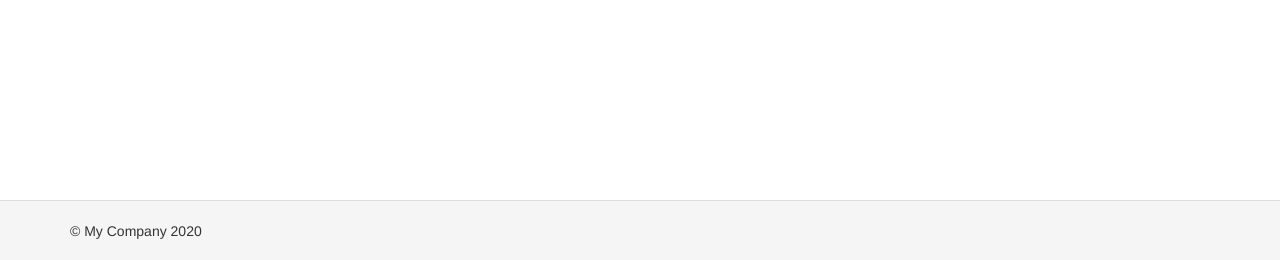
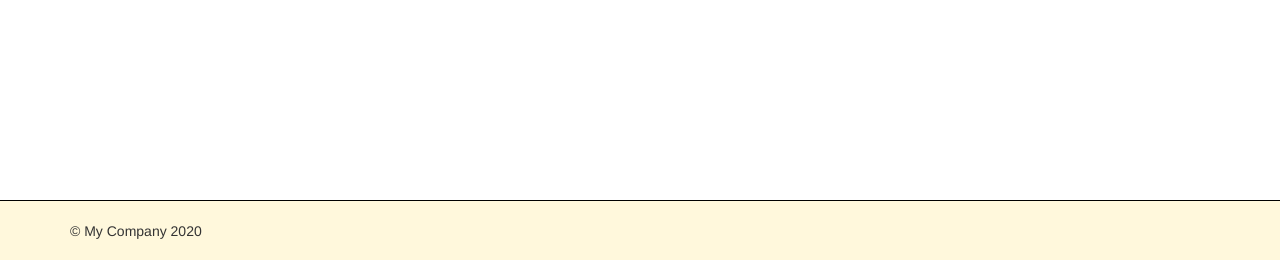
Before and after one commit to lis3nok/ekz, a Yii app: template basic/views/lk/index.php in a window 1280 px wide. Shown: the part 540-800 px from the top of the page. Run offline with PHP 8.4 and a stand-in for Yii, Linux system fonts and the light colour scheme; the template is opened without the code that fills it, so the values that code supplies are empty; some libraries are stand-ins or nearby versions.

Commit message:
комментарии

```diff
--- a/basic/config/web.php
+++ b/basic/config/web.php
@@ -43,7 +43,7 @@ $config = [
             ],
         ],
         'db' => $db,
-
+        // ЧПУ
         'urlManager' => [
             'enablePrettyUrl' => true,
             'showScriptName' => false,
--- a/basic/controllers/AdminController.php
+++ b/basic/controllers/AdminController.php
@@ -12,12 +12,13 @@ use app\models\ContactForm;
 
 class AdminController extends Controller
 {
-
+    //ограничение доступа
     public function beforeAction($action){
-
+        // отсекаем гостей
         if(Yii::$app->user->isGuest ){
             return $this->redirect(['site/login']);
          }
+        //  отсекаем не админов
         if( Yii::$app->user->identity->admin == 0){
              return $this->redirect(['site/login']);
           }
--- a/basic/controllers/LkController.php
+++ b/basic/controllers/LkController.php
@@ -12,12 +12,13 @@ use app\models\ContactForm;
 
 class LkController extends Controller
 {
-
+//ограничение доступа
     public function beforeAction($action){
-
+        // отсекаем гостей
         if(Yii::$app->user->isGuest ){
             return $this->redirect(['site/login']);
          }
+         //  отсекаем админов
         if( Yii::$app->user->identity->admin == 1){
              return $this->redirect(['site/login']);
           }
--- a/basic/controllers/SiteController.php
+++ b/basic/controllers/SiteController.php
@@ -26,7 +26,7 @@ class SiteController extends Controller
 
     public function actionSaveUser()
     {
-
+        // при прохождении все хпроверок сохр пользю и логинемся под ним
         $model = new User();
 
         if ($model->load(Yii::$app->request->post())) {
@@ -96,6 +96,7 @@ class SiteController extends Controller
 
     public function actionIndex()
     {
+        // берем из бд данные по таблице запросы и отправляем на индекс
         $request = Request::find()->where(['status' => 'Solved'])->all();
         $count=count($request);
 
--- a/basic/views/admin/index.php
+++ b/basic/views/admin/index.php
@@ -9,7 +9,7 @@ $this->title = 'My Yii Application';
 
     <div class="jumbotron">
         <h1>Привет админ!</h1>
-
+    <!-- ссылки на Управление категориями и заявками -->
         <?= Html::a('Управление категориями', ['/categories'], ['class' => 'profile-link']) ?>
         <br>
         <?= Html::a('Управление заявками', ['/request'], ['class' => 'profile-link']) ?>
--- a/basic/views/layouts/main.php
+++ b/basic/views/layouts/main.php
@@ -28,8 +28,9 @@ AppAsset::register($this);
 
 <div class="wrap">
 <?php
+// параметры меню
     NavBar::begin([
-        'brandLabel' => Yii::$app->name,
+        'brandLabel' => 'ГП - "Городская Помощь"',
         'brandUrl' => Yii::$app->homeUrl,
         'options' => [
             'class' => 'navbar-inverse navbar-fixed-top',
--- a/basic/views/lk/index.php
+++ b/basic/views/lk/index.php
@@ -8,7 +8,7 @@ $this->title = 'My Yii Application';
 
     <div class="jumbotron">
         <h1>Привет не админ!</h1>
-
+        <!-- ссылка на упр заявками -->
          <?= Html::a('Управление заявками', ['/request'], ['class' => 'profile-link']) ?>
 
         <!-- <p><a class="btn btn-lg btn-success" href="http://www.yiiframework.com">Get started with Yii</a></p> -->
--- a/basic/views/request/_form.php
+++ b/basic/views/request/_form.php
@@ -9,6 +9,8 @@ use yii\widgets\ActiveForm;
 ?>
 
 <div class="request-form">
+
+    <!-- форма заявок -->
 
     <?php $form = ActiveForm::begin(); ?>
 
--- a/basic/views/site/index.php
+++ b/basic/views/site/index.php
@@ -5,7 +5,7 @@ use yii\helpers\Html;
 $this->title = 'My Yii Application';
 ?>
 <div class="site-index">
-
+<!-- вывод кол-во решенных заявок -->
     <div class="jumbotron">
         <h1>Решенных заявок: </h1>
 
@@ -17,6 +17,7 @@ $this->title = 'My Yii Application';
 
         <div class="row">
         <?php
+        // вывод решенных заявок с изобр.
         foreach($request as $model){
             echo'
                 <div class="col-lg-3">
--- a/basic/views/site/reg.php
+++ b/basic/views/site/reg.php
@@ -14,6 +14,7 @@ $this->params['breadcrumbs'][] = $this->title;
     <h1><?= Html::encode($this->title) ?></h1>
 
     <?php $form = ActiveForm::begin([
+        // форма для регистрации
         'method' => 'post',
         'action' => ['/site/save-user'],
     ]); ?>
--- a/basic/web/css/site.css
+++ b/basic/web/css/site.css
@@ -1,4 +1,5 @@
 html,
+/* задаю стиль стр */
 body {
     height: 100%;
 }
@@ -13,11 +14,12 @@ body {
 .wrap > .container {
     padding: 70px 15px 20px;
 }
-
+/* задаю стиль футеру */
 .footer {
     height: 60px;
     background-color: #f5f5f5;
-    border-top: 1px solid #ddd;
+    border-top: 1px solid black;
+    background-color: cornsilk;
     padding-top: 20px;
 }
 
@@ -113,3 +115,7 @@ a.desc:after {
 .nav > li > form > button.logout:focus {
     outline: none;
 }
+/* задаю стиль верх. меню */
+.navbar{
+    background-color: dimgray;
+}
```
